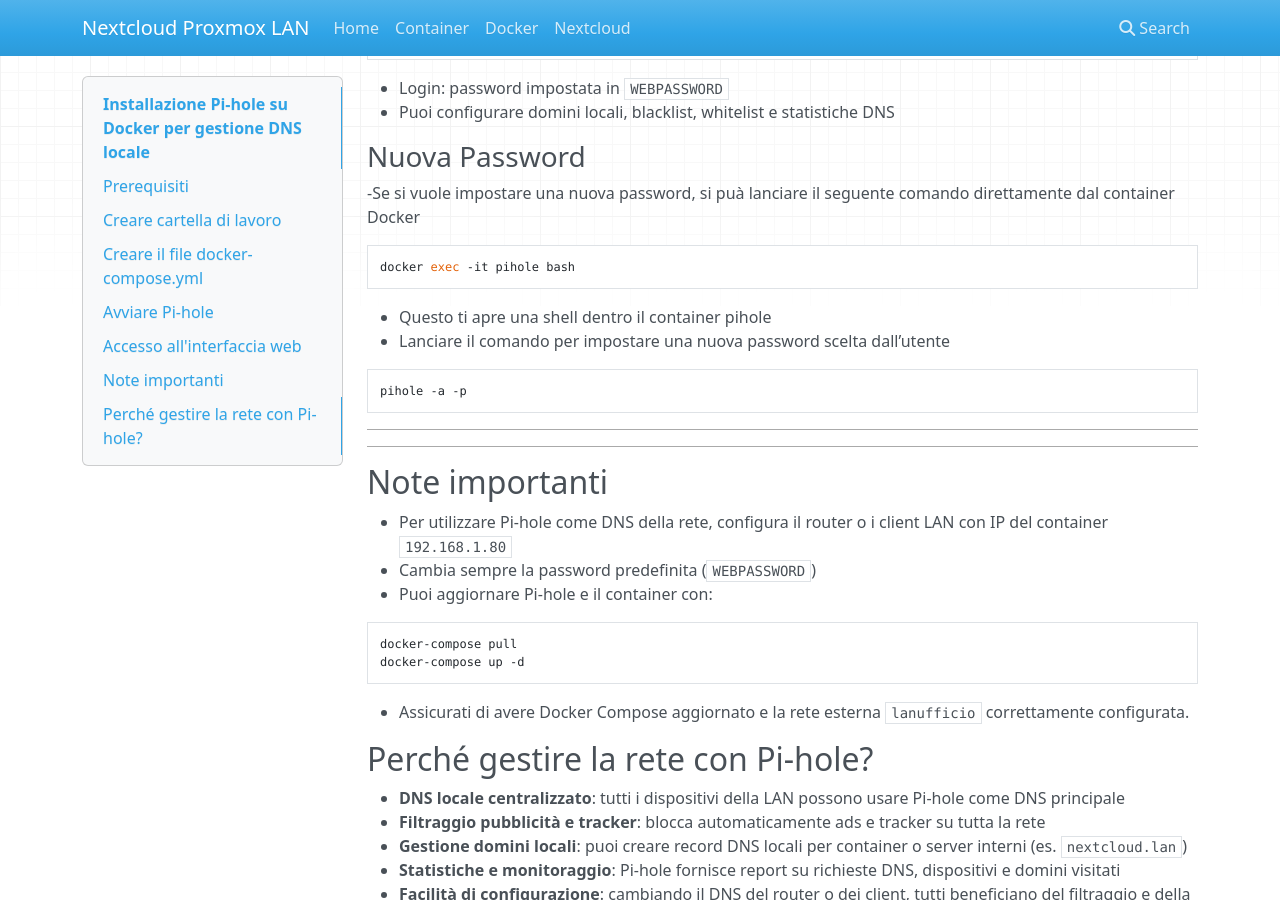
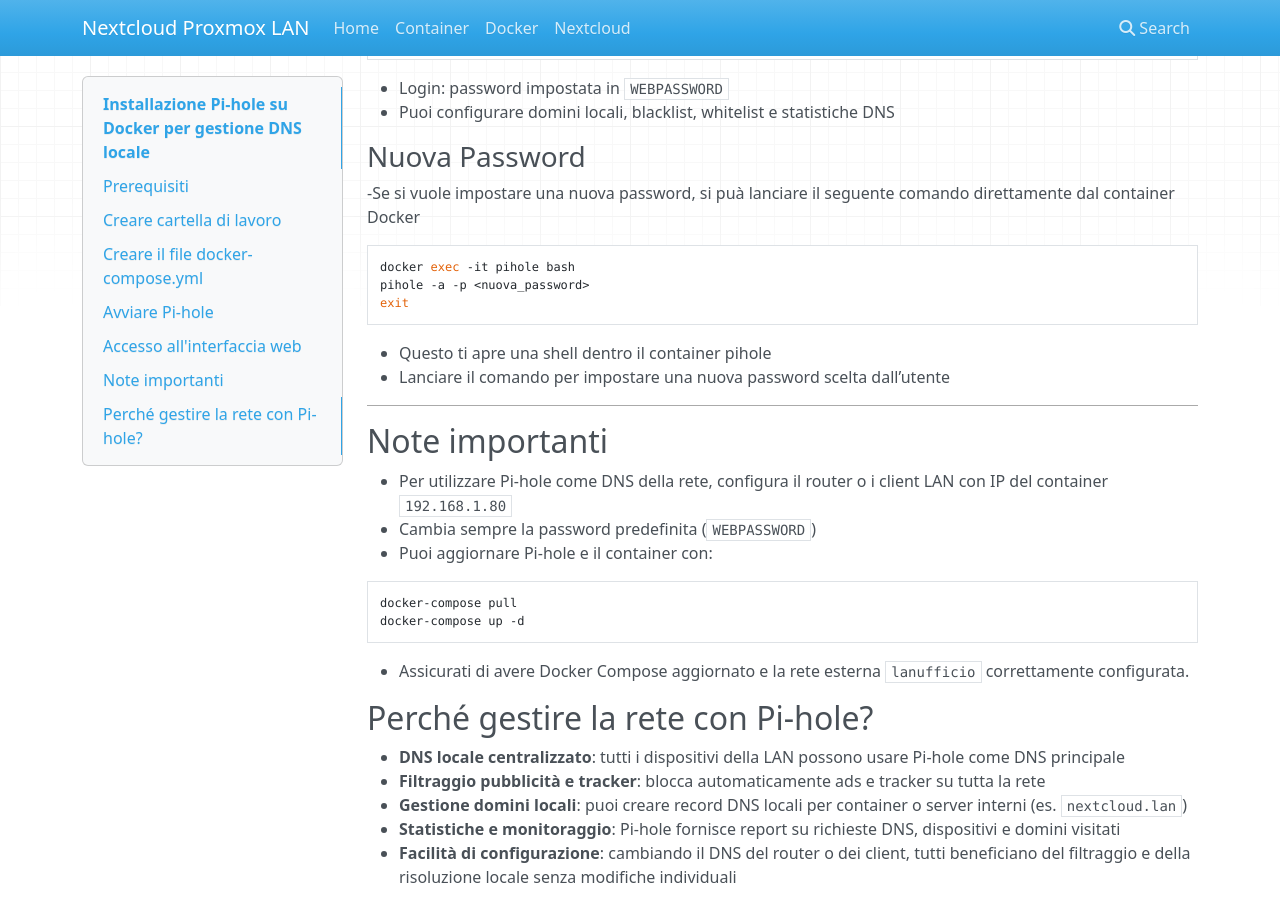
Before and after one commit to masilib/nextcloud-proxmox-lan, an MkDocs documentation site: the page built from docs/03-installazione-pihole.md, in a window 1280 px wide and 900 px high, scrolled down 2355 px. Built offline with MkDocs 1.6.1, drawn with Linux system fonts in a browser that asks for light colours; nearby versions of some CDN libraries.

Commit message:
Update 03-installazione-pihole.md

````diff
--- a/docs/03-installazione-pihole.md
+++ b/docs/03-installazione-pihole.md
@@ -132,15 +132,11 @@ http://192.168.1.80:8089
 
 ```bash
 docker exec -it pihole bash
+pihole -a -p <nuova_password>
+exit
 ```
 - Questo ti apre una shell dentro il container pihole
 - Lanciare il comando per impostare una nuova password scelta dall’utente
-
-```bash
-pihole -a -p
-```
-
----
 
 ---
 
````
